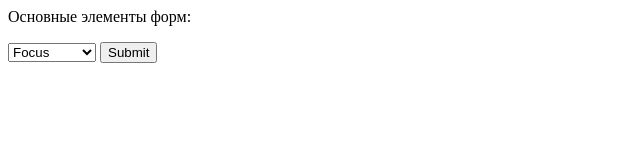
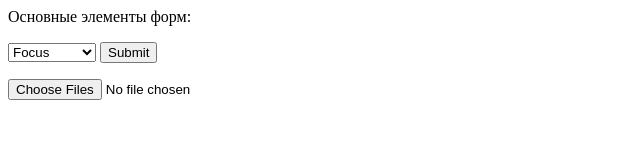
Before and after one commit to vonrimS/ITMO.HTML.CSS, a plain HTML site: page Part01/Block06/ex7.html in a window 1280 px wide. Shown: the whole page, without its empty margins (0-640 px from the left). Drawn offline with Linux system fonts and the light colour scheme.

Commit message:
Exercise6-6

```diff
--- a/Part01/Block06/ex7.html
+++ b/Part01/Block06/ex7.html
@@ -76,5 +76,8 @@
       </select>
       <input type="submit" name="submit" />
     </form>
+    <form>
+      <input type="file" name="files" multiple />
+    </form>
   </body>
 </html>
```
